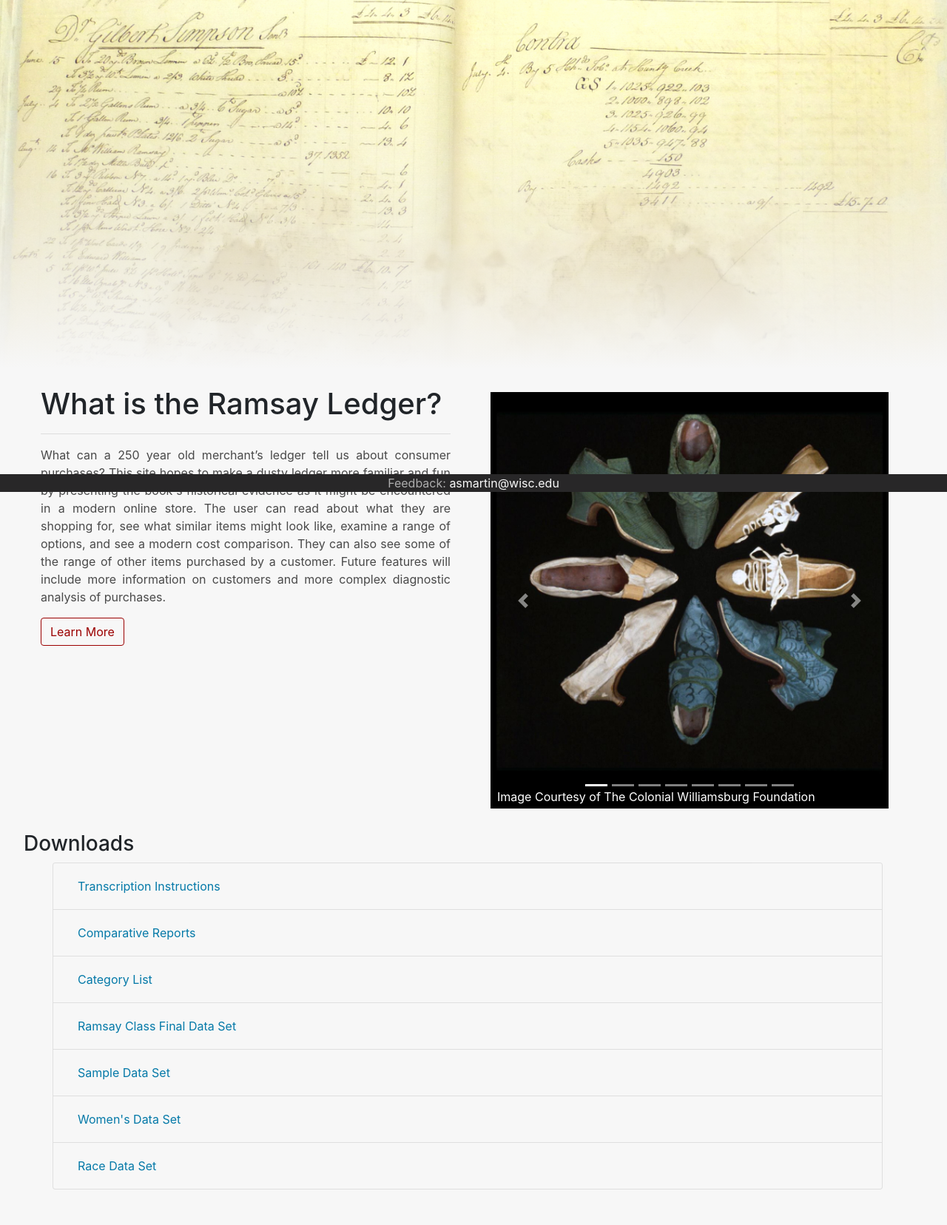
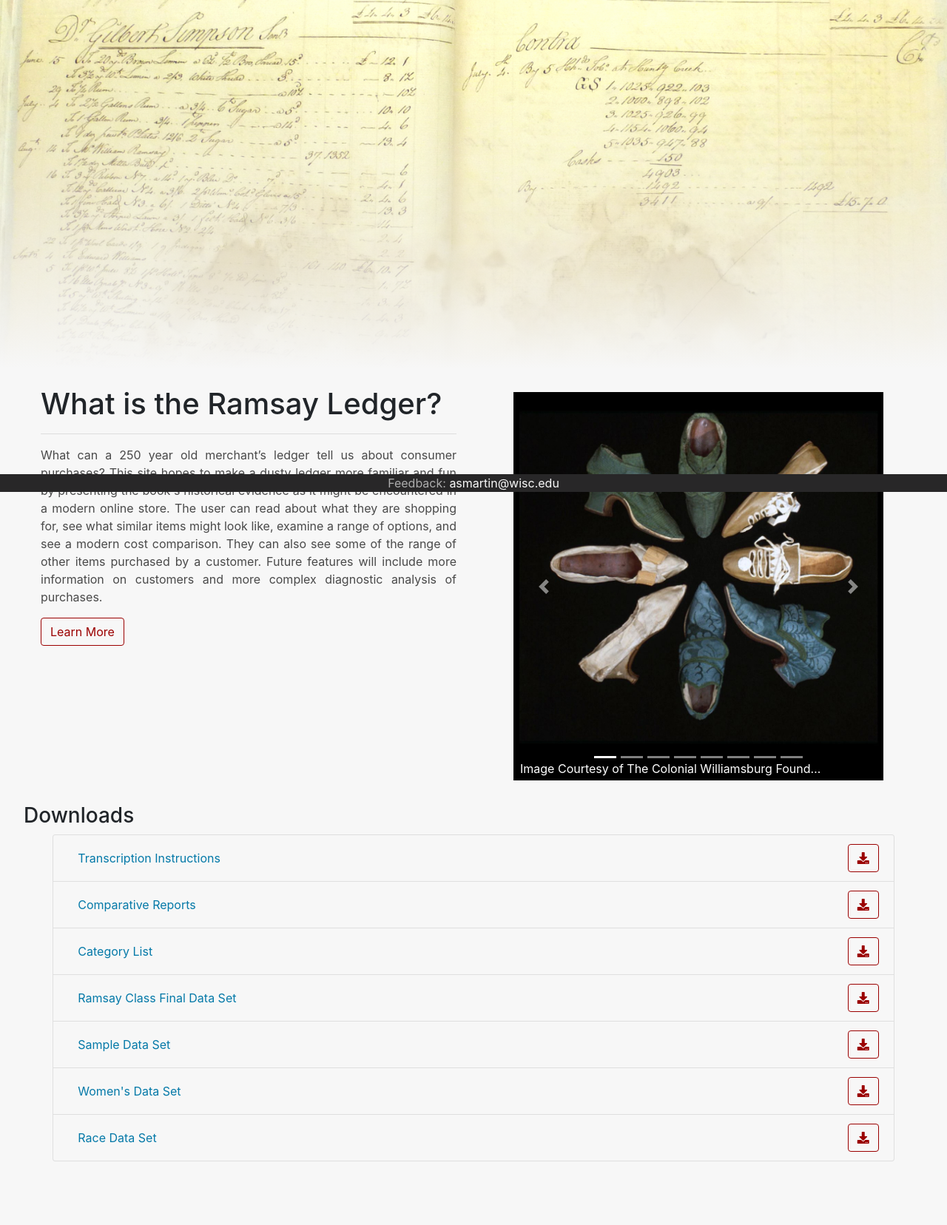
Before and after one commit to cjswedes/real-wear, a Django app: page / in a window 1280 px wide. Shown: the part 135-1791 px from the top of the page at 74% size. After the commit the page ends 1705 px from the top, so only its background shows below. Run offline with Django 3.2, Linux system fonts and the light colour scheme; some libraries are stand-ins or nearby versions.

Commit message:
fix visual page, women shoe bug,  carousel

```diff
--- a/ramsay/ledger/templates/base.html
+++ b/ramsay/ledger/templates/base.html
@@ -138,9 +138,9 @@
 <body>
   {% block content%}
   {% endblock content%}
-  <div class=p-2></div>
   <!-- Bootstrap CSS CDN -->
-  <link href="https://stackpath.bootstrapcdn.com/bootstrap/4.3.1/css/bootstrap.min.css" rel="stylesheet" integrity="sha384-ggOyR0iXCbMQv3Xipma34MD+dH/1fQ784/j6cY/iJTQUOhcWr7x9JvoRxT2MZw1T" crossorigin="anonymous">
+  <!-- <link href="https://stackpath.bootstrapcdn.com/bootstrap/4.3.1/css/bootstrap.min.css" rel="stylesheet" integrity="sha384-ggOyR0iXCbMQv3Xipma34MD+dH/1fQ784/j6cY/iJTQUOhcWr7x9JvoRxT2MZw1T" crossorigin="anonymous"> -->
+  <link rel="stylesheet" type="text/css" href="{% static 'bootstrap/css/bootstrap.css' %}">
   <!-- Bootstrap CSS Modification -->
   <link rel="stylesheet" type="text/css" href="{% static 'bootstrap/css/custom.css' %}">
 
--- a/ramsay/ledger/templates/home.html
+++ b/ramsay/ledger/templates/home.html
@@ -64,9 +64,9 @@
                     </p>
                     <a href="{% url 'about' %}" class="btn btn-outline-danger"> Learn More</a>
                 </div>
-                <div class="p-2 displayblock">
+                <div class="p-2 displayblock d-flex justify-content-around align-items-start">
                     <!-- border-radius:25px; -->
-                    <div class="row align-items-center m-2" style="background:black; height:auto;">
+                    <div class="row align-items-center m-2" style="background:black; max-width:500px;">
                         <!-- class m-4 -->
                         <div id="carouselExampleIndicators" class="carousel slide flex-col m-1 w-100"
                             data-ride="carousel">
@@ -157,17 +157,18 @@
                     <hr>
             </div>
             <div class="d-flex flex-row">
-
+                <!-- TODO: replace download link with file on aws -->
                 <div class="container pb-5">
                     <div class="accordion" id="accordionExample">
                         <div class="card">
-                            <div class="card-header" id="headingOne">
-                                <h5 class="mb-0">
-                                    <button class="btn btn-link" type="button" data-toggle="collapse"
-                                        data-target="#collapseOne" aria-expanded="true" aria-controls="collapseOne">
-                                        Transcription Instructions
-                                    </button>
-                                </h5>
+                            <div class="card-header d-flex justify-content-between" id="headingOne">
+                                <button class="btn btn-link" type="button" data-toggle="collapse"
+                                    data-target="#collapseOne" aria-expanded="true" aria-controls="collapseOne">
+                                    Transcription Instructions
+                                </button>
+                                <a class='btn btn-outline-danger' href="https://ramsay.arthistory.wisc.edu/documents/TranscriptionInstructions2.pdf" target="_blank" download>
+                                    <i class="fas fa-download"></i>
+                                </a>
                             </div>
 
                             <div id="collapseOne" class="collapse collapsed" aria-labelledby="headingOne"
@@ -179,13 +180,14 @@
                             </div>
                         </div>
                         <div class="card">
-                            <div class="card-header" id="headingTwo">
-                                <h5 class="mb-0">
+                            <div class="card-header d-flex justify-content-between" id="headingTwo">
                                     <button class="btn btn-link collapsed" type="button" data-toggle="collapse"
                                         data-target="#collapseTwo" aria-expanded="false" aria-controls="collapseTwo">
                                         Comparative Reports
                                     </button>
-                                </h5>
+                                    <a class='btn btn-outline-danger' href="https://ramsay.arthistory.wisc.edu/documents/comp_reports.xlsx" download>
+                                        <i class="fas fa-download"></i>
+                                    </a>
                             </div>
                             <div id="collapseTwo" class="collapse" aria-labelledby="headingTwo"
                                 data-parent="#accordionExample">
@@ -196,14 +198,15 @@
                             </div>
                         </div>
                         <div class="card">
-                            <div class="card-header" id="headingThree">
-                                <h5 class="mb-0">
+                            <div class="card-header d-flex justify-content-between" id="headingThree">
                                     <button class="btn btn-link collapsed" type="button" data-toggle="collapse"
                                         data-target="#collapseThree" aria-expanded="false"
                                         aria-controls="collapseThree">
                                         Category List
                                     </button>
-                                </h5>
+                                    <a class='btn btn-outline-danger' href="https://ramsay.arthistory.wisc.edu/documents/CATEGORIES.xlsx" download>
+                                        <i class="fas fa-download"></i>
+                                    </a>
                             </div>
                             <div id="collapseThree" class="collapse" aria-labelledby="headingThree"
                                 data-parent="#accordionExample">
@@ -214,13 +217,14 @@
                             </div>
                         </div>
                         <div class="card">
-                            <div class="card-header" id="headingFour">
-                                <h5 class="mb-0">
+                            <div class="card-header d-flex justify-content-between" id="headingFour">
                                     <button class="btn btn-link collapsed" type="button" data-toggle="collapse"
                                         data-target="#collapseFour" aria-expanded="false" aria-controls="collapseFour">
                                         Ramsay Class Final Data Set
                                     </button>
-                                </h5>
+                                    <a class='btn btn-outline-danger' href="https://ramsay.arthistory.wisc.edu/documents/RAMSAYCLASSFINAL_master.xlsx" download>
+                                        <i class="fas fa-download"></i>
+                                    </a>
                             </div>
                             <div id="collapseFour" class="collapse" aria-labelledby="headingFour"
                                 data-parent="#accordionExample">
@@ -233,13 +237,14 @@
                             </div>
                         </div>
                         <div class="card">
-                            <div class="card-header" id="headingFive">
-                                <h5 class="mb-0">
+                            <div class="card-header d-flex justify-content-between" id="headingFive">
                                     <button class="btn btn-link collapsed" type="button" data-toggle="collapse"
                                         data-target="#collapseFive" aria-expanded="false" aria-controls="collapseFive">
                                         Sample Data Set
                                     </button>
-                                </h5>
+                                    <a class='btn btn-outline-danger' href="https://ramsay.arthistory.wisc.edu/documents/sample_set_master.xlsx" download>
+                                        <i class="fas fa-download"></i>
+                                    </a>
                             </div>
                             <div id="collapseFive" class="collapse" aria-labelledby="headingFive"
                                 data-parent="#accordionExample">
@@ -250,13 +255,14 @@
                             </div>
                         </div>
                         <div class="card">
-                            <div class="card-header" id="headingSix">
-                                <h5 class="mb-0">
+                            <div class="card-header d-flex justify-content-between" id="headingSix">
                                     <button class="btn btn-link collapsed" type="button" data-toggle="collapse"
                                         data-target="#collapseSix" aria-expanded="false" aria-controls="collapseSix">
                                         Women's Data Set
                                     </button>
-                                </h5>
+                                    <a class='btn btn-outline-danger' href="https://ramsay.arthistory.wisc.edu/documents/WOMEN_master.xlsx" download>
+                                        <i class="fas fa-download"></i>
+                                    </a>
                             </div>
                             <div id="collapseSix" class="collapse" aria-labelledby="headingSix"
                                 data-parent="#accordionExample">
@@ -267,14 +273,15 @@
                             </div>
                         </div>
                         <div class="card">
-                            <div class="card-header" id="headingSeven">
-                                <h5 class="mb-0">
+                            <div class="card-header d-flex justify-content-between" id="headingSeven">
                                     <button class="btn btn-link collapsed" type="button"
                                         data-toggle="collapse" data-target="#collapseSeven" aria-expanded="false"
                                         aria-controls="collapseSeven">
                                         Race Data Set
                                     </button>
-                                </h5>
+                                    <a class='btn btn-outline-danger' href="https://ramsay.arthistory.wisc.edu/documents/RACEDATA.xlsx" download>
+                                        <i class="fas fa-download"></i>
+                                    </a>
                             </div>
                             <div id="collapseSeven" class="collapse" aria-labelledby="headingSeven"
                                 data-parent="#accordionExample">
@@ -299,6 +306,6 @@
 
 {% block script %}
 <script>
-$('.btn-link').on('click', function(){this.scrollIntoView();});
+$('.btn-link').on('click', function(){window.scrollTo(0,document.body.scrollHeight);});
 </script>
 {% endblock script %}
--- a/ramsay/ledger/views.py
+++ b/ramsay/ledger/views.py
@@ -34,7 +34,7 @@
 
 class CategoryListView(generic.ListView):
     model        = Category
-    paginate_by  = 10
+    paginate_by  = 5  # 5 for testing, TODO: 20?
     template_name= 'category_list.html'
 
     def get(self, request, *args, **kwargs):
```
Also changed, not shown: ramsay/ledger/templates/by_dept.html (+8 -6 lines), ramsay/ledger/templates/category_list.html (+6 -3 lines), ramsay/ledger/templates/old-visual.html (added, +17 -0 lines), ramsay/ledger/templates/visual.html (deleted, +0 -17 lines).
